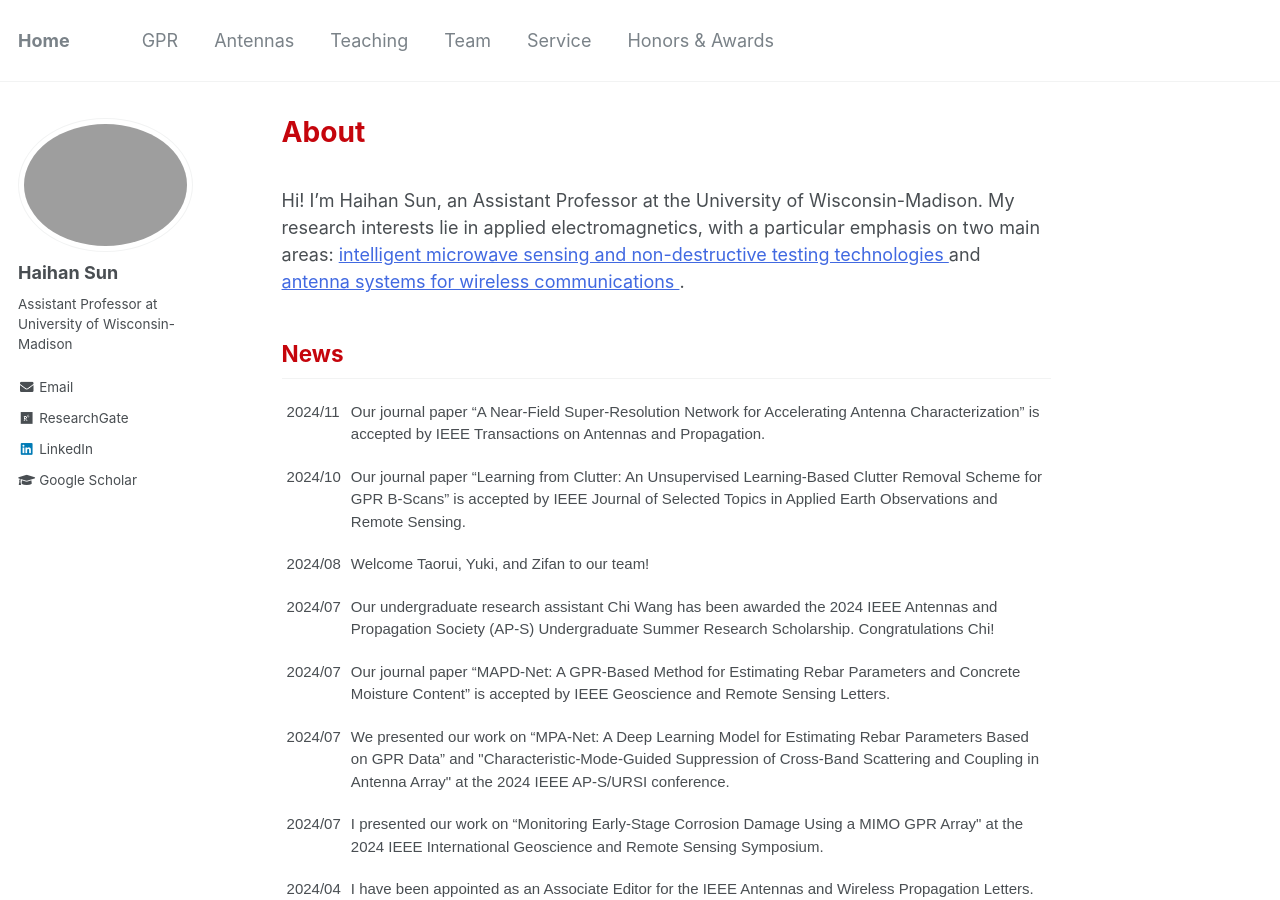
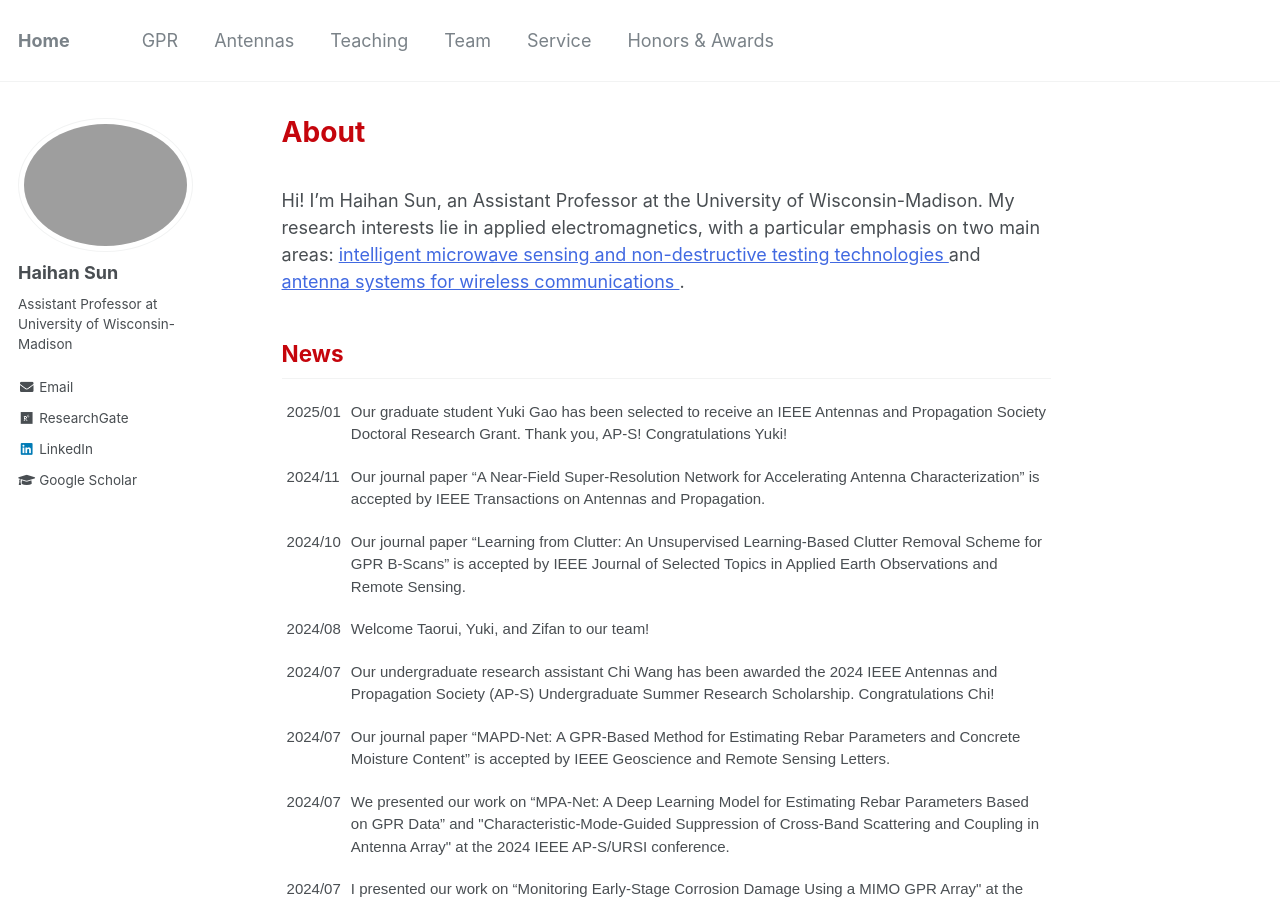
Before and after one commit to Haihan-Sun/Haihan-Sun.github.io, a Jekyll site: the page built from _pages/about.md, in a window 1280 px wide and 900 px high. Built offline with Jekyll 4.4.1, drawn with Linux system fonts in a browser that asks for light colours.

Commit message:
Update about.md

```diff
--- a/_pages/about.md
+++ b/_pages/about.md
@@ -27,7 +27,11 @@ Hi! I'm Haihan Sun, an Assistant Professor at the University of Wisconsin-Madiso
 ------
 <table class="tg">
 <tbody>
-    <tr>
+<tr>
+    <td class="tg-ko0z">2025/01</td>
+    <td class="tg-ko0z"> Our graduate student Yuki Gao has been selected to receive an IEEE Antennas and Propagation Society Doctoral Research Grant. Thank you, AP-S! Congratulations Yuki!  </td>
+  </tr>
+  <tr>
     <td class="tg-ko0z">2024/11</td>
     <td class="tg-ko0z"> Our journal paper “A Near-Field Super-Resolution Network for Accelerating Antenna Characterization” is accepted by IEEE Transactions on Antennas and Propagation. </td>
   </tr>
```
